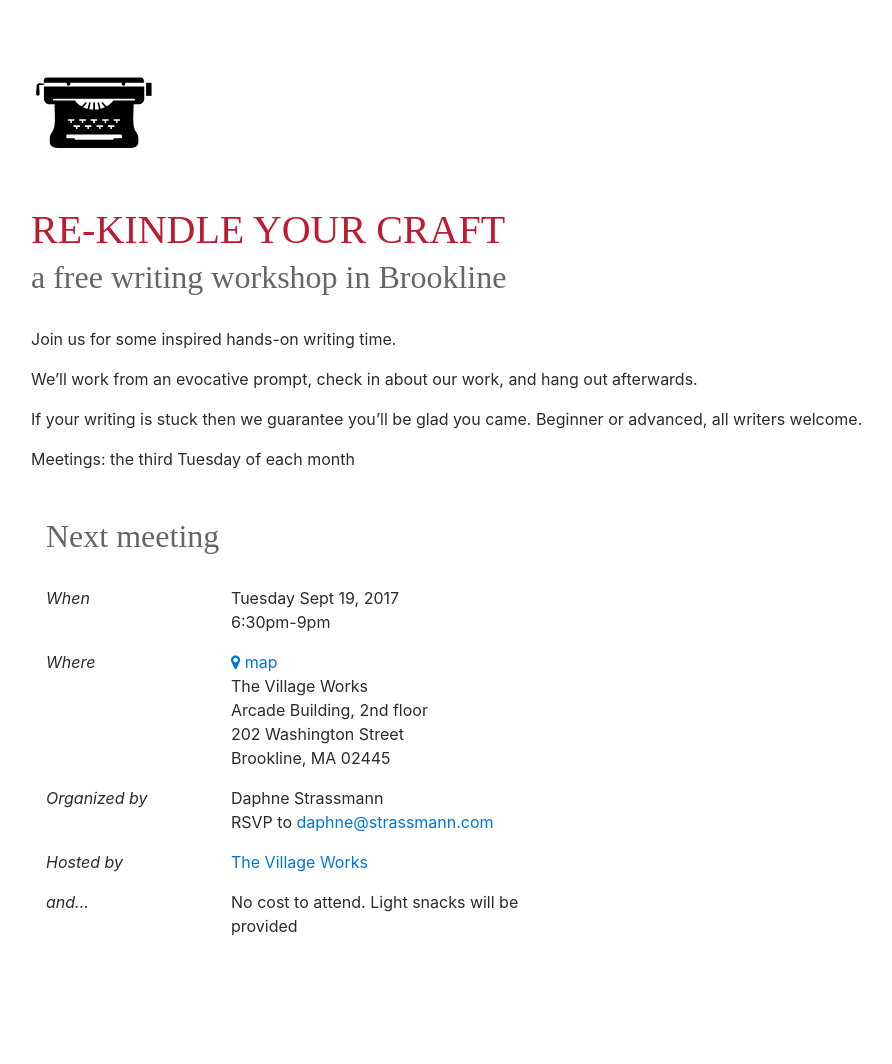
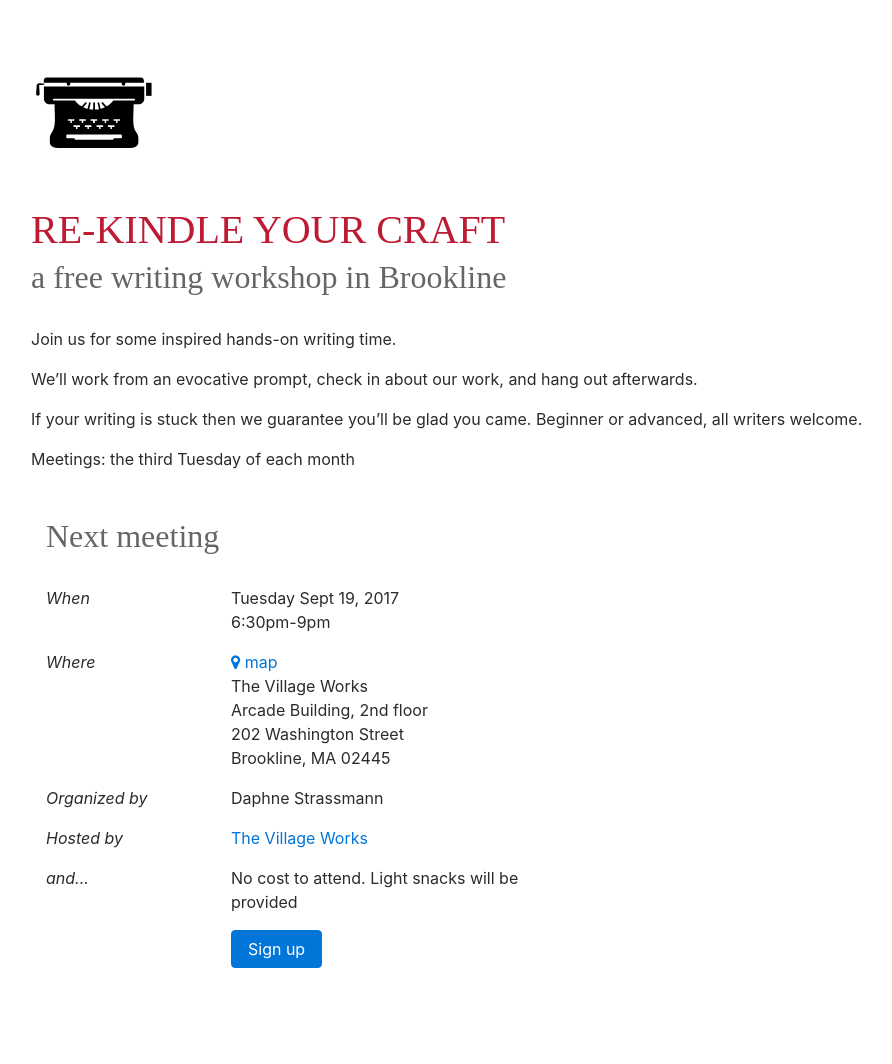
Before and after one commit to straz/rekindle, a Jekyll site: the page built from index.html, in a window 1280 px wide. Shown: the whole page, without its empty margins (54-946 px from the left). Built offline with Jekyll 4.4.1, drawn with Linux system fonts in a browser that asks for light colours; nearby versions of some CDN libraries; some web fonts are replaced; before the commit the page ends 1034 px from its top, so only the background shows below that.

Commit message:
add eventbrite link

```diff
--- a/index.html
+++ b/index.html
@@ -35,7 +35,8 @@ title: Rekindle your craft
 
   <div class="row">
     <div class="col-2"><em>Organized by</em></div>
-    <div class="col-4">Daphne Strassmann<br/>RSVP to <a href="mailto:daphne@strassmann.com">daphne@strassmann.com</a></div>
+    <div class="col-4">Daphne Strassmann
+    </div>
   </div>
 
   <div class="row">
@@ -48,4 +49,9 @@ title: Rekindle your craft
     <div class="col-4">No cost to attend. Light snacks will be provided</div>
   </div>
 
+  <div class="row">
+         <div class="col-4 offset-sm-2"><a href="https://www.eventbrite.com/e/rekindle-your-craft-tickets-37311135611"
+					   class="btn btn-primary">Sign up</a></div>
+  </div>
+
 </div>
```
